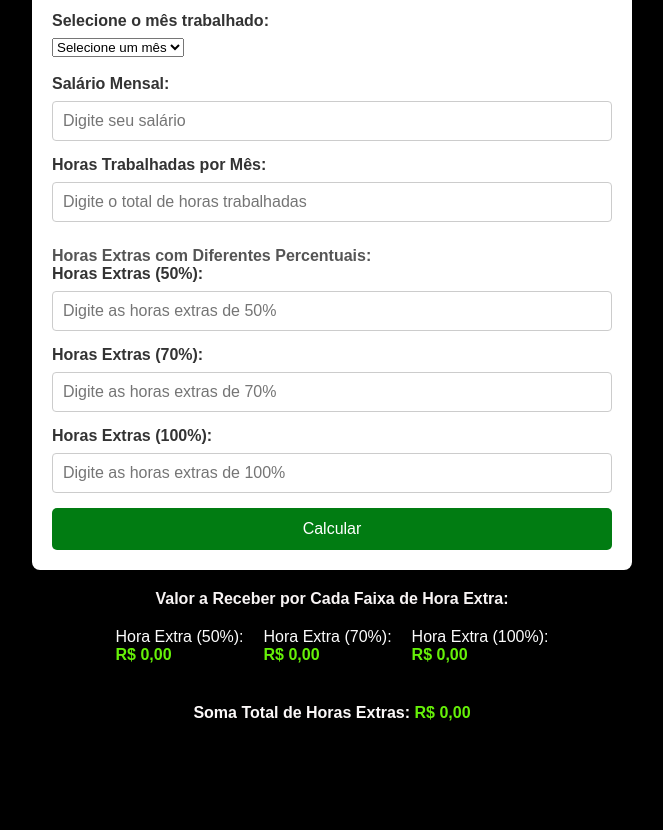
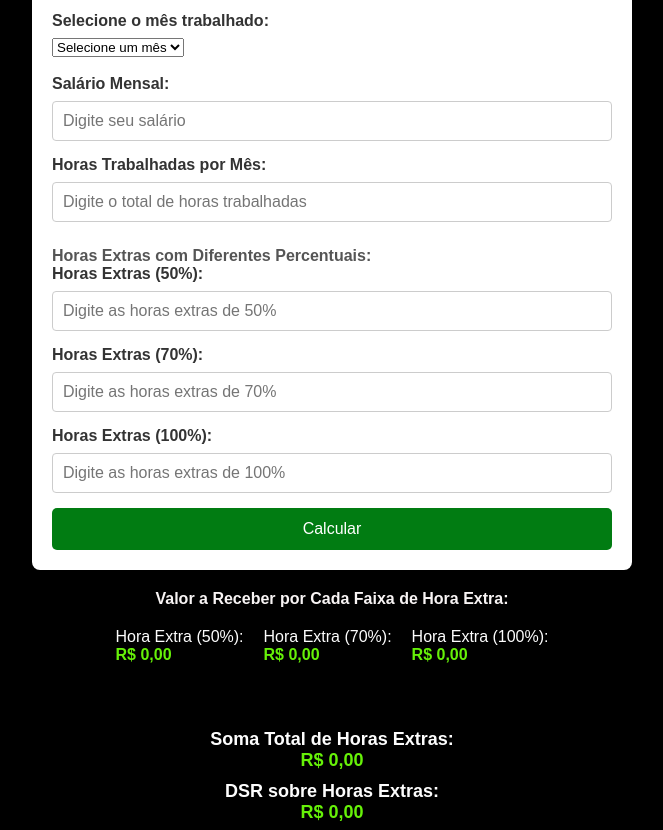
Before and after one commit to KCHAGAS94/over_time, a plain HTML site: page index.html in a window 1280 px wide. Shown: the part 115-945 px from the top of the page, without its empty margins (308-971 px from the left). Drawn offline with Linux system fonts and the light colour scheme.

Commit message:
Reajuste js

```diff
--- a/css/style.css
+++ b/css/style.css
@@ -86,14 +86,40 @@ span {
     color: #66f108;
 }
 
-.resultadoTotal {
+/* .resultadoTotal {
     font-size: 100%;
     margin-top: 20px;
     text-align: center;
     font-weight: bold;
     color: #fcf9f9;
     padding: 0px 90px 90px 90px;
+} */
+
+.resultadoFinal {
+    margin: 20px auto; /* Centraliza horizontalmente */
+    padding: 15px;
+    width: 90%; /* Ajusta a largura para telas pequenas */
+    max-width: 400px; /* Limita a largura em telas maiores */
+    font-size: 18px;
+    font-weight: bold;
+    border-radius: 8px;
+    text-align: center; /* Centraliza o texto */
+    box-shadow: 2px 2px 10px rgba(0, 0, 0, 0.1); /* Adiciona um leve sombreamento */
 }
+
+.resultadoFinal p {
+    margin: 10px 0;
+}
+
+/* Responsividade */
+@media (max-width: 480px) {
+    .resultadoFinal {
+        font-size: 16px;
+        padding: 10px;
+    }
+}
+
+
 
 /* Responsividade para telas pequenas */
 @media (max-width: 600px) {
@@ -181,3 +207,11 @@ span {
     margin-top: 10px;
     padding: 20px;
 }
+
+.TextSomas{
+    color: #fdfdfd;
+}
+
+.valorReais{
+    display: block;
+}
--- a/index.html
+++ b/index.html
@@ -55,9 +55,15 @@
         <div class="TotaisExtra"><div>Hora Extra (100%):</div><p> <span id="resultado100">R$ 0,00</span></p></div>
     </div>
 
-    <div class="resultadoTotal">
-        Soma Total de Horas Extras: <span id="resultadoTotal">R$ 0,00</span>
+    <div class="resultadoFinal">
+        <p class="TextSomas">Soma Total de Horas Extras: <span id="resultadoTotal" class="valorReais"> R$ 0,00</span></p>
+
+        <p class="TextSomas">DSR sobre Horas Extras: <span id="dsrTotal" class="valorReais">R$ 0,00</span></p>
+
+        <p class="TextSomas">Soma Total (Horas Extras + DSR): <span id="somaTotalDsr" class="valorReais" >R$ 0,00</span></p>
     </div>
+
+
 
     <div class="sobreSite">
         <h1>Sobre o Site - Cálculo de Hora Extra</h1><br>
--- a/js/script.js
+++ b/js/script.js
@@ -58,9 +58,16 @@ function calcularHoraExtra() {
     // Exibir o DSR sobre horas extras na página
     let dsrElemento = document.getElementById('dsrTotal');
     if (!dsrElemento) {
-        let dsrContainer = document.querySelector('.resultadoTotal');
+        let dsrContainer = document.getElementById('dsrTotal').textContent = `R$ ${dsr.toFixed(2)}`;
         dsrContainer.innerHTML += `<br><br> DSR sobre Horas Extras: <span id="dsrTotal">R$ ${dsr.toFixed(2)}</span>`;
     } else {
         dsrElemento.textContent = `R$ ${dsr.toFixed(2)}`;
     }
+
+    // Soma total de horas extras + DSR
+    const totalComDSR = totalExtras + dsr;
+
+    // Atualiza o valor total incluindo o DSR
+    document.getElementById('somaTotalDsr').textContent = `R$ ${totalComDSR.toFixed(2)}`;
+
 }
```
